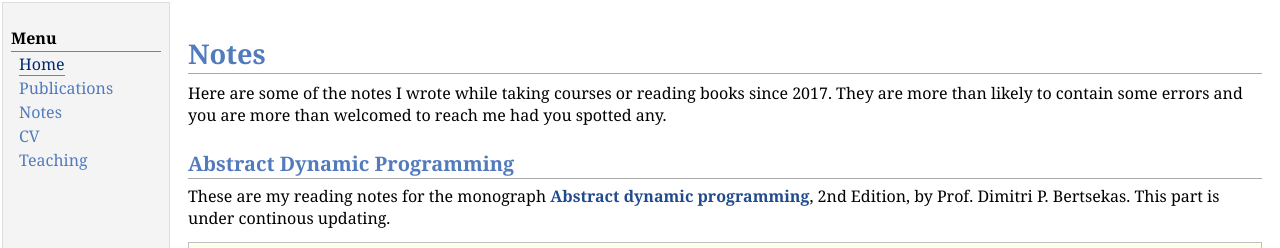
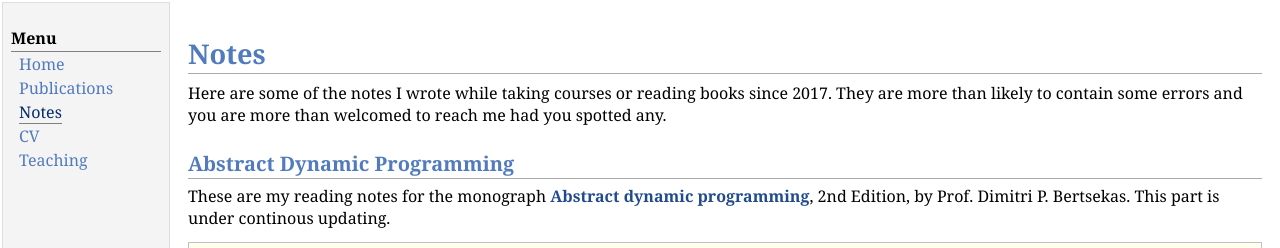
Before and after one commit to yuchaotaigu/yuchaotaigu.github.io, a Jekyll site: the page notes.html, which Jekyll copies as it is, in a window 1280 px wide. Shown: the top 248 px of the page. Built offline with Jekyll 4.4.1, drawn with Linux system fonts in a browser that asks for light colours; comment, search, counter and statistics services are not loaded.

Commit message:
notes class
notes class current

```diff
--- a/notes.html
+++ b/notes.html
@@ -19,9 +19,9 @@ urchinTracker();
 <tr valign="top">
 <td id="layout-menu">
 <div class="menu-category">Menu</div>
-<div class="menu-item"><a href="index.html" class="current">Home</a></div>
+<div class="menu-item"><a href="index.html">Home</a></div>
 <div class="menu-item"><a href="research.html">Publications</a></div>
-<div class="menu-item"><a href="notes.html">Notes</a></div>
+<div class="menu-item"><a href="notes.html" class="current">Notes</a></div>
 <div class="menu-item"><a href="cv.html">CV</a></div>
 <div class="menu-item"><a href="teaching.html">Teaching</a></div>
 </td>
```
